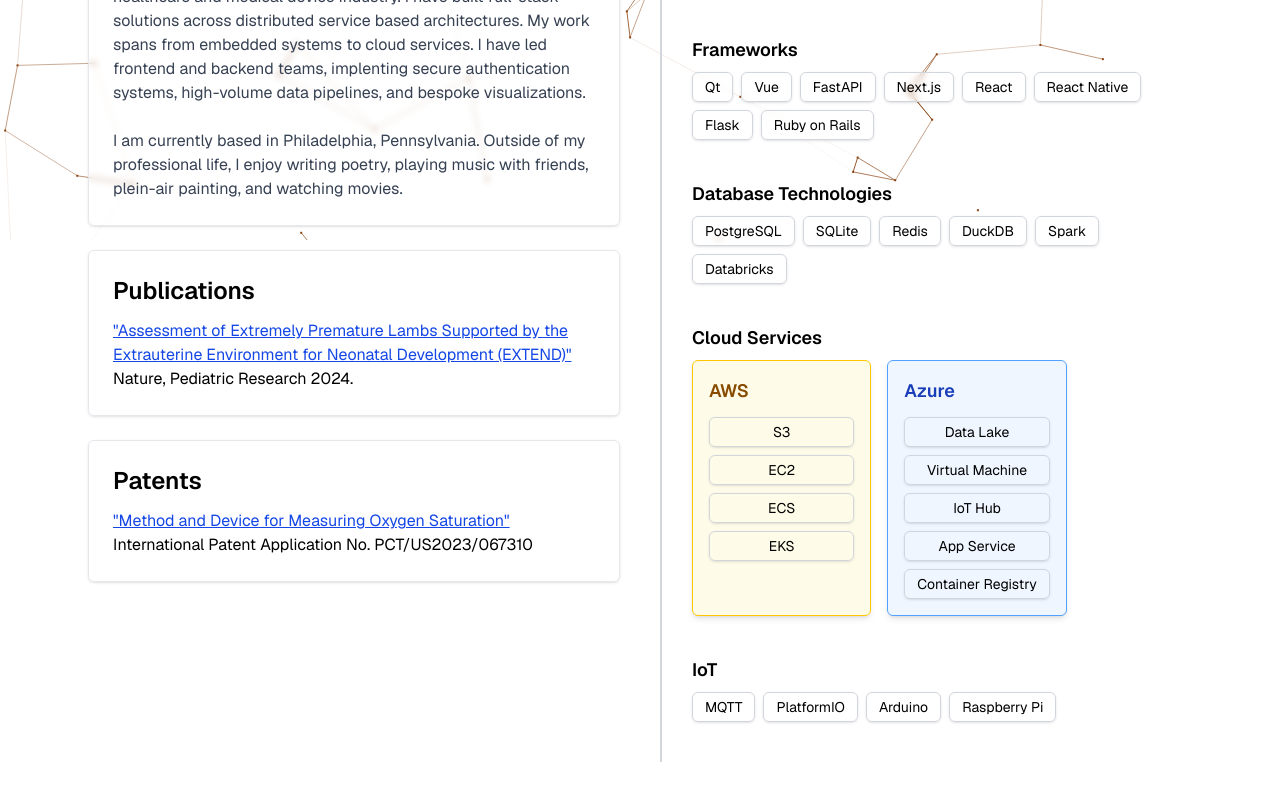
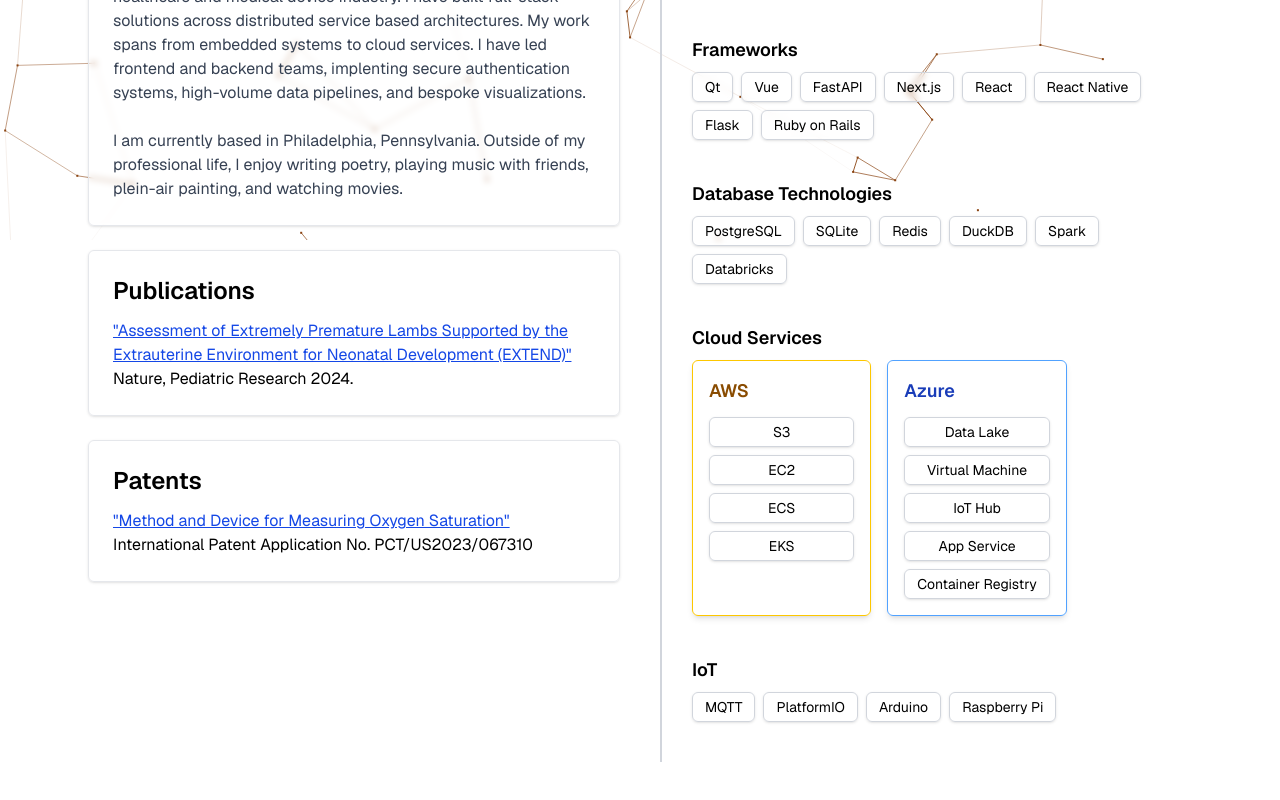
Before and after one commit to mslipenchuk267/matthewslipenchuk, a Next.js app: page / in a window 1280 px wide. Shown: the part 560-1360 px from the top of the page. Built offline with nearby package versions, Linux system fonts and the light colour scheme.

Commit message:
Fixed res issue on canvas

```diff
--- a/src/app/components/TriangleNetwork.tsx
+++ b/src/app/components/TriangleNetwork.tsx
@@ -12,7 +12,7 @@
     /* detect coarse pointers (most phones / tablets) */
     const isMobile = window.matchMedia('(pointer: coarse)').matches;
 
-    /* retina-proof sizing - SIMPLIFIED 2023 METHOD */
+    /* retina-proof sizing - MOBILE-FOCUSED METHOD */
     let width = 0, height = 0;
 
     function resizeCanvas() {
@@ -20,20 +20,24 @@
       const cssH = window.innerHeight;
       const ratio = window.devicePixelRatio || 1;
 
-      // 1. Set actual canvas size multiplied by device pixel ratio
+      // Store logical dimensions first
+      width = cssW;
+      height = cssH;
+
+      // Setting canvas.width/height automatically clears the canvas and resets context
       canvas.width = cssW * ratio;
       canvas.height = cssH * ratio;
 
-      // 2. Force display at logical size with CSS
+      // Set CSS display size
       canvas.style.width = cssW + 'px';
       canvas.style.height = cssH + 'px';
 
-      // 3. Scale context so we can draw at logical size
+      // Scale context for high-DPI rendering
+      // This must be done after setting canvas.width/height since that resets the context
       ctx.scale(ratio, ratio);
 
-      // Store logical dimensions for calculations
-      width = cssW;
-      height = cssH;
+      // Ensure crisp lines
+      ctx.imageSmoothingEnabled = false;
     }
 
     resizeCanvas();
@@ -177,6 +181,8 @@
         if (n.x > width) n.x = Math.random() * width;
         if (n.y > height) n.y = Math.random() * height;
       }
+      // Clear previous edges to avoid weird connections during resize
+      prevEdges.clear();
     };
 
     window.addEventListener('resize', handleResize);
--- a/src/app/page.tsx
+++ b/src/app/page.tsx
@@ -119,7 +119,7 @@
             <h3 className="font-semibold text-lg mb-2">Cloud Services</h3>
             <div className="grid grid-cols-2 w-fit gap-4">
               {/* AWS */}
-              <div className="bg-yellow-50 border border-yellow-400 shadow-md rounded-md p-4">
+              <div className="backdrop-filter backdrop-blur-sm bg-opacity-90 border border-yellow-400 shadow-md rounded-md p-4">
                 <h3 className="font-semibold text-lg mb-3 text-yellow-800">AWS</h3>
                 <ul className="flex flex-col gap-2">
                   {['S3', 'EC2', 'ECS', 'EKS'].map((service) => (
@@ -131,7 +131,7 @@
               </div>
 
               {/* Azure */}
-              <div className="bg-blue-50 border border-blue-400 shadow-md rounded-md p-4">
+              <div className="backdrop-filter backdrop-blur-sm bg-opacity-90  border border-blue-400 shadow-md rounded-md p-4">
                 <h3 className="font-semibold text-lg mb-3 text-blue-800">Azure</h3>
                 <ul className="flex flex-col gap-2">
                   {['Data Lake', 'Virtual Machine', 'IoT Hub', 'App Service', 'Container Registry'].map((service) => (
```
